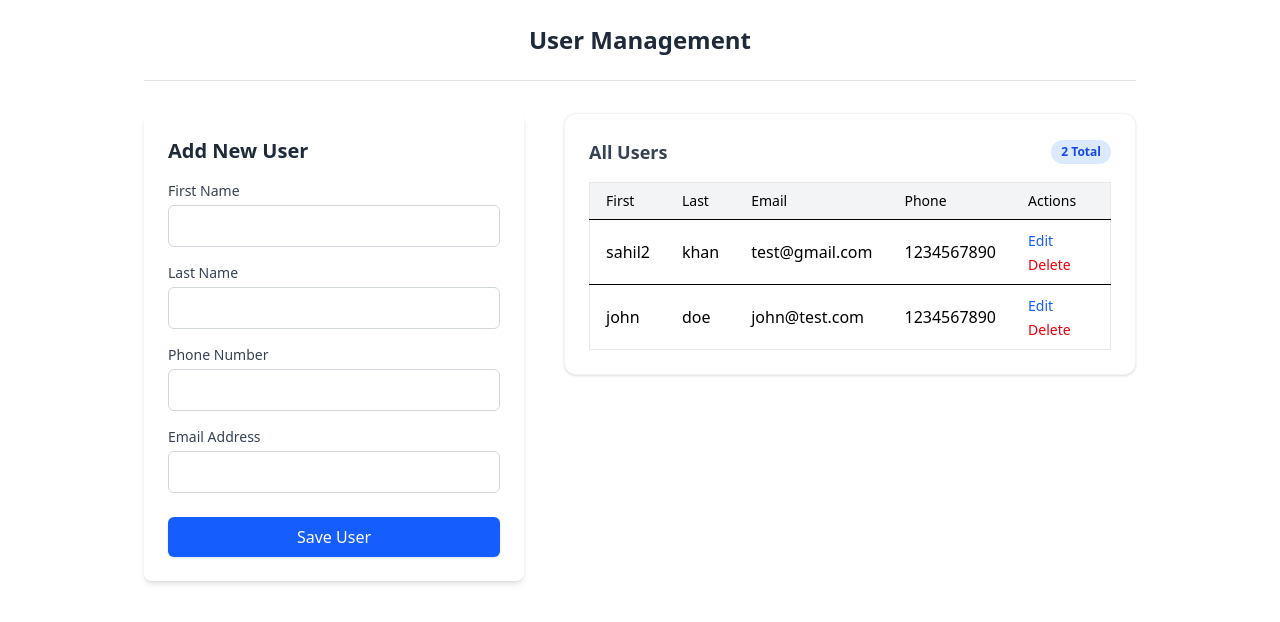
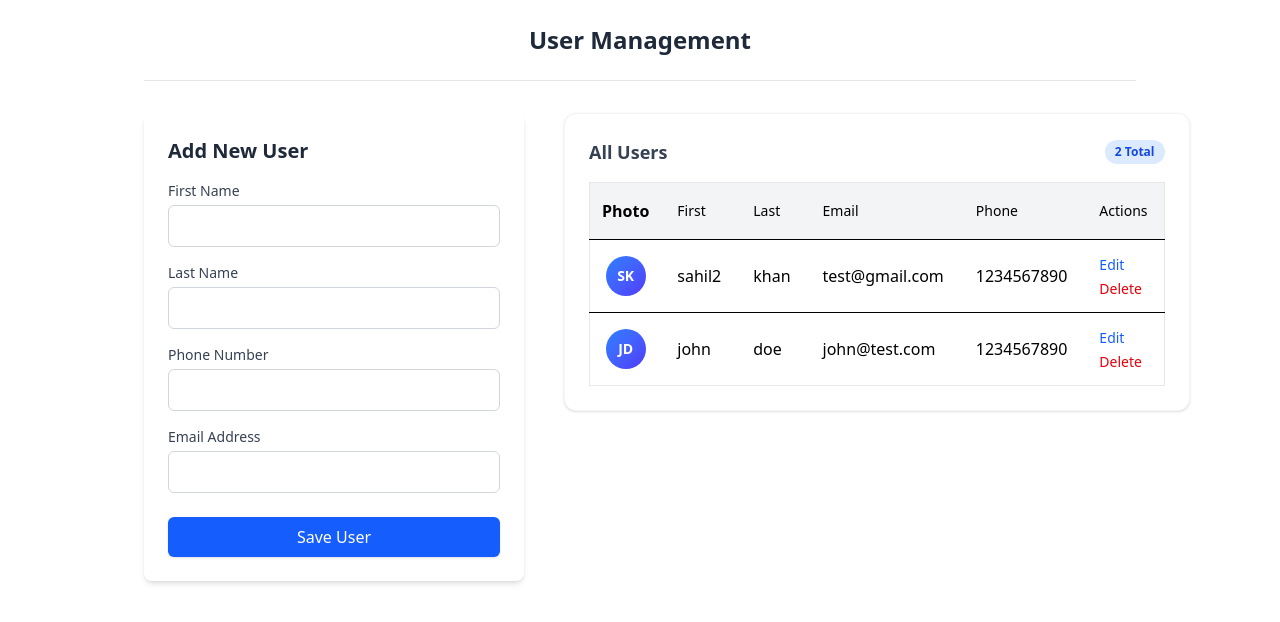
Before and after one commit to sahil-ahmd/react-schema-crud-manager, a React (Vite) app: page / in a window 1280 px wide. Shown: the top 622 px of the page. Built offline with nearby package versions, Linux system fonts and the light colour scheme; data requests are answered from the project's data file.

Commit message:
feat: adding initials as avatar in user table

```diff
--- a/src/components/UserList.tsx
+++ b/src/components/UserList.tsx
@@ -11,11 +11,19 @@ export default function UserList({
   onDelete,
   onEdit,
 }: Props) {
+    // Helper to get initials
+    const getInitials = (firstName: string, lastName: string) => {
+        const f = firstName?.charAt(0) || "";
+        const l = lastName?.charAt(0) || "";
+        return (f + l).toUpperCase();
+      };
+
   return (
     <div className="overflow-x-auto">
       <table className="min-w-full border border-gray-200 rounded-lg">
         <thead className="bg-gray-100">
           <tr>
+          <th className="py-4 px-3 font-semibold w-16 text-center">Photo</th>
             <th className="px-4 py-2 text-left text-sm font-medium">
               First
             </th>
@@ -51,6 +59,13 @@ export default function UserList({
               key={user.id}
               className="border-t hover:bg-gray-50"
             >
+                <td className="py-4 px-3">
+                <div className="flex justify-center">
+                  <div className="w-10 h-10 rounded-full bg-linear-to-br from-blue-500 to-indigo-600 flex items-center justify-center text-white font-bold text-sm shadow-sm ring-2 ring-white ring-offset-2">
+                    {getInitials(user.firstName, user.lastName)}
+                  </div>
+                </div>
+              </td>
               <td className="px-4 py-2">
                 {user.firstName}
               </td>
```
